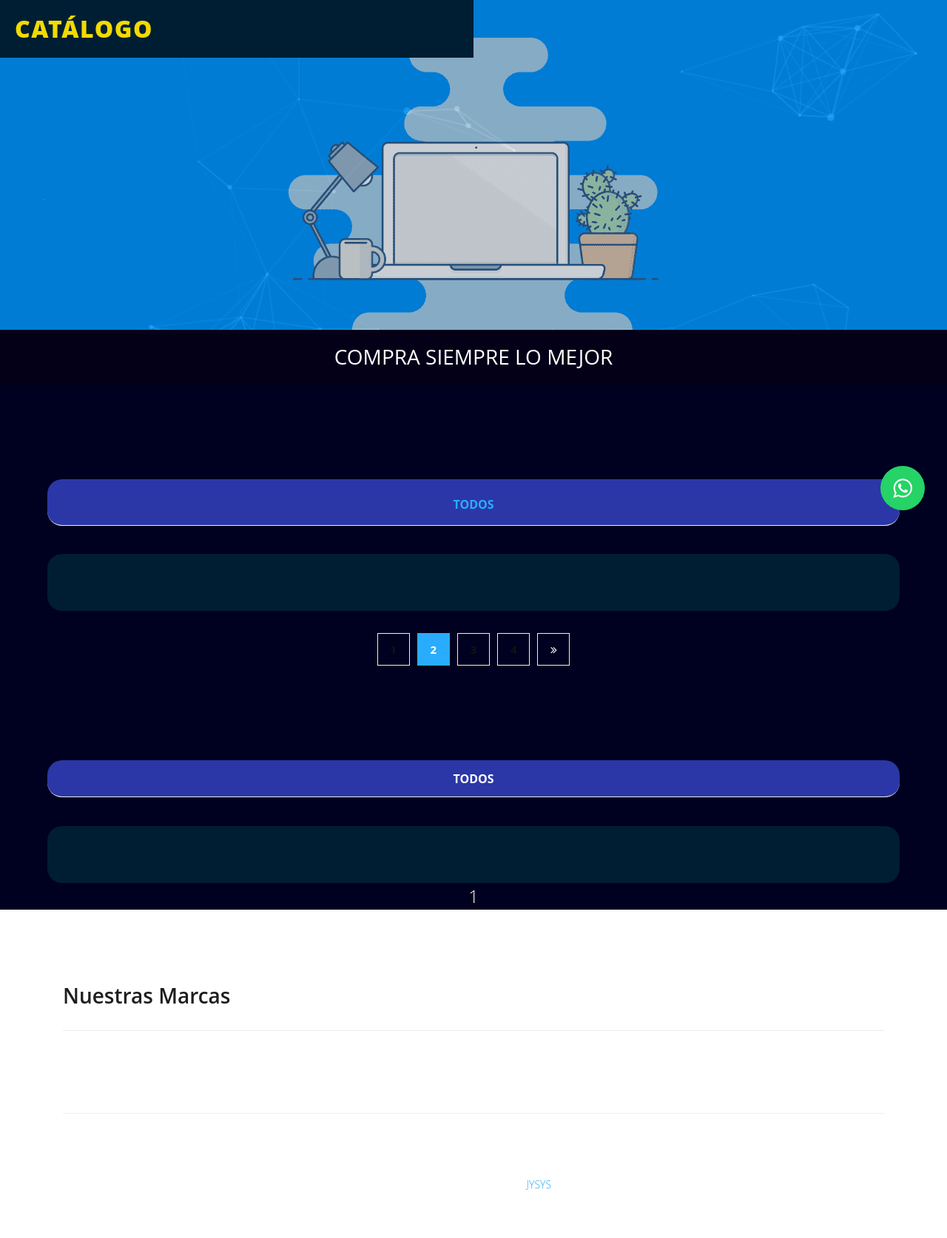
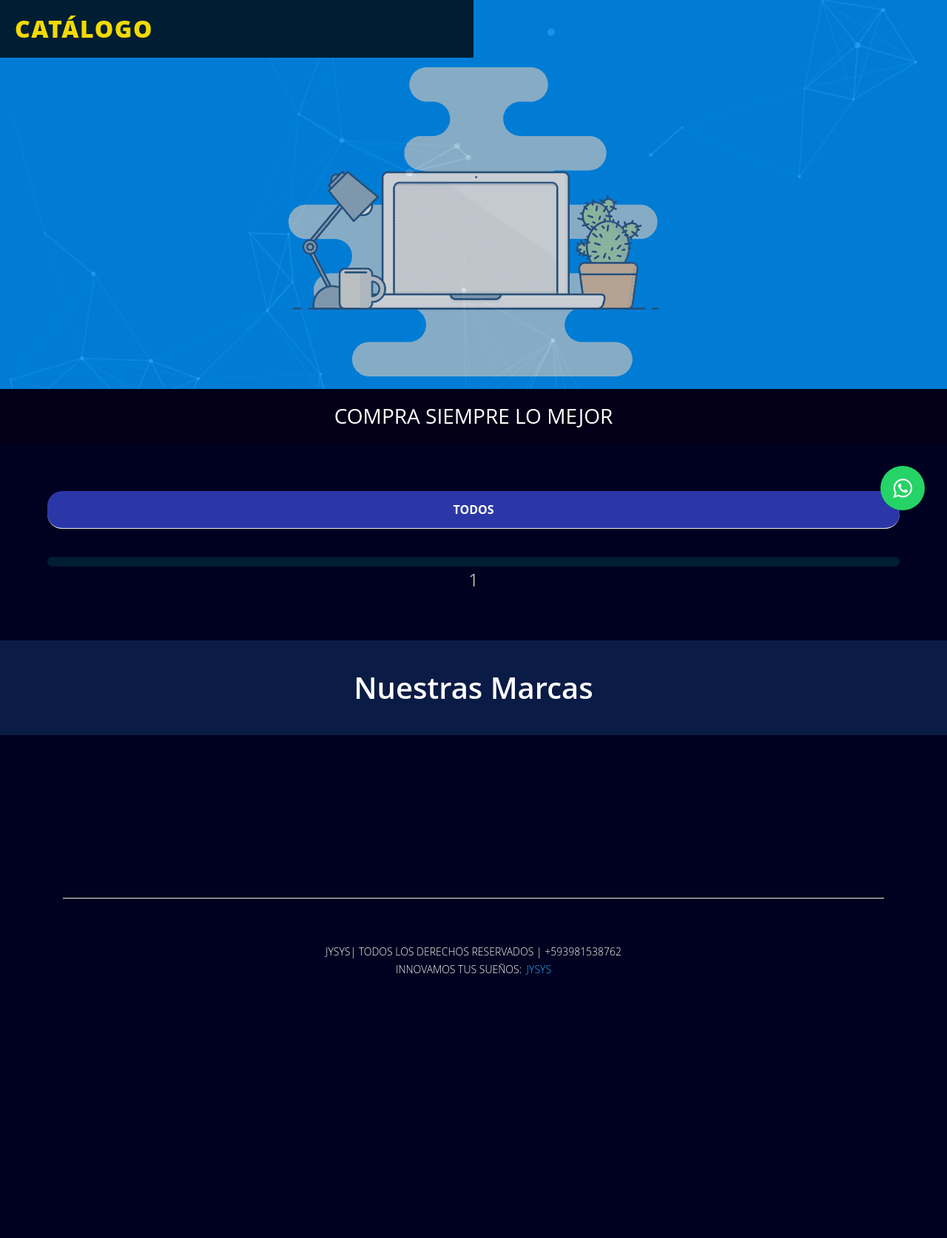
Before and after one commit to JolRobles/Tecnocity, a Django app: page /catalogo in a window 1280 px wide. Shown: the part 80-1754 px from the top of the page at 74% size. After the commit the page ends 1398 px from the top, so only its background shows below. Run offline with Django 3.2, Linux system fonts and the light colour scheme; data that the repository does not hold is empty; some libraries are stand-ins or nearby versions.

Commit message:
cambios ya mismo

```diff
--- a/static/css/templatemo-sixteen.css
+++ b/static/css/templatemo-sixteen.css
@@ -73,6 +73,15 @@ body {
 	align-items: center;
 	height: 22em;
 	max-width: 30%;
+	position: initial !important;
+}
+
+.marcas{
+	height: 20vh;
+	background-color: #000020;
+	display: flex;
+	justify-content: center;
+	align-items: center;
 }
 
 .down-content-footer {
@@ -114,7 +123,7 @@ body {
 
 .isotope {
 	background-color: #001E33;
-	padding: 3% 1%;
+	padding: 0 1% 1% 1%;
 	border-radius: 20px;
 	width: 90%;
 	display: flex;
@@ -267,16 +276,18 @@ a.filled-button:hover {
 }
 
 .section-heading {
-	text-align: left;
-	margin-bottom: 10px;
-	border-bottom: 1px solid #eee;
+	background-color: #0A1B46;
+	display: flex;
+	justify-content: center;
+	align-items: center;
+	height: 10vw;
+	width: 100%;
 }
 
 .section-heading h2 {
-	font-size: 28px;
+	font-size: 5vh;
 	font-weight: 600;
-	color: #1e1e1e;
-	margin-bottom: 30px;
+	color: #fff;
 }
 
 .products-heading {
@@ -1017,6 +1028,7 @@ header .navbar {
 
 footer {
 	text-align: center;
+	background-color: #000020;
 }
 
 footer .inner-content {
@@ -1041,12 +1053,13 @@ footer .inner-content p a {
 /* Product Page */
 
 .products {
-	padding-top: 10%;
+	padding-top: 5%;
 	background-color: #000020;
 	display: flex;
 	flex-direction: column;
 	justify-content: center;
 	align-items: center;
+	padding-bottom: 5%;
 }
 
 .products .filters {
@@ -1060,11 +1073,12 @@ footer .inner-content p a {
 	justify-content: center;
 	align-items: center;
 	padding: 1%;
+	flex-wrap: wrap;
 }
 
 .products .filters li {
 	text-transform: uppercase;
-	font-size: 2vh;
+	font-size: 1rem;
 	font-weight: 700;
 	color: #121212;
 	display: inline-block;
--- a/static/js/custom.js
+++ b/static/js/custom.js
@@ -1,9 +1,5 @@
 jQuery(document).ready(function ($) {
-
-
     "use strict";
-
-
 
     $(function () {
         $("#tabs").tabs();
@@ -41,7 +37,7 @@ jQuery(document).ready(function ($) {
             margin: 30,
             autoplay: true,
             smartSpeed: 700,
-            autoplayTimeout: 6000,
+            autoplayTimeout: 3000,
             responsive: {
                 0: {
                     items: 1,
@@ -139,152 +135,15 @@ jQuery(document).ready(function ($) {
         nextArrow: '<button class="NextArrow"></button>',
     });
 
-    // $('.filters ul li').click(function () {
-    //     $('.filters ul li').removeClass('active');
-    //     $(this).addClass('active');
-    //     console.log("si se quito");
-
-    //     var data = $(this).attr('data-filter');
-    //     console.log(data);
-    //     $grid.isotope({
-    //         filter: data
-    //     });
-    //     setPagination();
-    // });
-    // var itemSelector = '.product-item';
-
-    // var $grid = $(".grid").isotope({
-    //     itemSelector: itemSelector,
-    //     percentPosition: true,
-    //     // masonry: {
-    //     //     columnWidth: ".all"
-    //     // }
-    // });
-
-    // //Ascending order
-    // var responsiveIsotope = [
-    //     [480, 4],
-    //     [720, 6]
-    // ];
-
-    // var itemsPerPageDefault = 3;
-    // console.log(itemsPerPageDefault);
-    // var itemsPerPage = defineItemsPerPage();
-    // var currentNumberPages = 1;
-    // var currentPage = 1;
-    // var currentFilter = '*';
-    // var filterAtribute = 'data-filter';
-    // var pageAtribute = 'data-page';
-    // var pagerClass = 'isotope-pager';
-
-    // function changeFilter(selector) {
-    //     $grid.isotope({
-    //         filter: selector
-    //     });
-    // }
-
-    // function getFilterSelector() {
-    //     var selector = itemSelector;
-    //     if (currentFilter != '*') {
-    //         selector += `[${filterAtribute}~="${currentFilter}"]`
-    //     }
-    //     return selector;
-    // }
-
-    // function goToPage(n) {
-    //     currentPage = n;
-
-    //     var selector = getFilterSelector();
-    //     selector += `[${pageAtribute}="${currentPage}"]`;
-
-    //     changeFilter(selector);
-    // }
-
-    // function defineItemsPerPage() {
-    //     var pages = itemsPerPageDefault;
-
-    //     for (var i = 0; i < responsiveIsotope.length; i++) {
-    //         if ($(window).width() <= responsiveIsotope[i][0]) {
-    //             pages = responsiveIsotope[i][1];
-    //             break;
-    //         }
-    //     }
-    //     return pages;
-    // }
-
-    // function setPagination() {
-    //     var SettingsPagesOnItems = function () {
-    //         // var itemsLength = $grid.children(itemSelector).length;
-    //         var itemsLength = $('.product-item:not([style*="display: none"])').length;
-    //         console.log("gaa " + itemsLength);
-    //         var pages = Math.ceil(itemsLength / itemsPerPage);
-    //         var item = 1;
-    //         var page = 1;
-    //         var selector = getFilterSelector();
-
-    //         $grid.children(selector).each(function () {
-    //             if (item > itemsPerPage) {
-    //                 page++;
-    //                 item = 1;
-    //             }
-    //             $(this).attr(pageAtribute, page);
-    //             item++;
-    //         });
-
-    //         currentNumberPages = page;
-
-    //     }();
-
-    //     var CreatePagers = function () {
-
-    //         var $isotopePager = ($('.' + pagerClass).length == 0) ? $('<div class="' + pagerClass + '"></div>') : $('.' + pagerClass);
-
-    //         $isotopePager.html('');
-
-    //         for (var i = 0; i < currentNumberPages; i++) {
-    //             var $pager = $('<a href="javascript:void(0);" class="pager" ' + pageAtribute + '="' + (i + 1) + '"></a>');
-    //             $pager.html(i + 1);
-
-    //             $pager.click(function () {
-    //                 var page = $(this).eq(0).attr(pageAtribute);
-    //                 goToPage(page);
-    //             });
-
-    //             $pager.appendTo($isotopePager);
-    //         }
-    //         $grid.after($isotopePager);
-    //     }();
-    // }
-
-    // setPagination();
-    // goToPage(1);
-
-    // //Adicionando Event de Click para as categorias
-    // // $('.filters a').click(function () {
-    // //     var filter = $(this).attr(filterAtribute);
-    // //     currentFilter = filter;
-    // //     setPagination();
-    // //     goToPage(1);
-    // // });
-
-    // //Evento Responsivo
-    // $(window).resize(function () {
-    //     itemsPerPage = defineItemsPerPage();
-    //     setPagination();
-    //     goToPage(1);
-    // });
-
-
     $(document).ready(function () {
-
         var itemSelector = '.grid-item';
 
         var $container = $('#container').isotope({
             itemSelector: itemSelector,
-            masonry: {
-                // columnWidth: itemSelector,
-                // isFitWidth: true
-            }
+            // masonry: {
+            //     // columnWidth: itemSelector,
+            //     // isFitWidth: true
+            // }
         });
 
         //Ascending order
@@ -293,7 +152,7 @@ jQuery(document).ready(function ($) {
             [720, 6]
         ];
 
-        var itemsPerPageDefault = 5;
+        var itemsPerPageDefault = 6;
         var itemsPerPage = defineItemsPerPage();
         var currentNumberPages = 1;
         var currentPage = 1;
@@ -333,25 +192,17 @@ jQuery(document).ready(function ($) {
                     pages = responsiveIsotope[i][1];
                     break;
                 }
-
-
-
             }
-
             return pages;
         }
 
         function setPagination() {
-
             var SettingsPagesOnItems = function () {
-
                 var itemsLength = $container.children(itemSelector).length;
-
                 var pages = Math.ceil(itemsLength / itemsPerPage);
                 var item = 1;
                 var page = 1;
                 var selector = getFilterSelector();
-
                 $container.children(selector).each(function () {
                     if (item > itemsPerPage) {
                         page++;
--- a/templates/app/products.html
+++ b/templates/app/products.html
@@ -4,8 +4,8 @@
 {% block content %}
 
 
-<div class="particulas" style="height: calc(75vh - 80px);">
-  <div id="particles-js" style="z-index: -1; background-color: #001c3a; height: calc(75vh - 80px) !important;"></div>
+<div class="particulas" style="height: calc(85vh - 80px);">
+  <div id="particles-js" style="z-index: -1; background-color: #001c3a; height: calc(85vh - 80px) !important;"></div>
   <div class="banner-products">
     <div class="content-slider">
       <div class="text">
@@ -17,58 +17,6 @@
     </div>
   </div>
 </div>
-
-
-<div class="products">
-  <div class="filters">
-    <ul>
-      <li class="active" data-filter="*">Todos</li>
-      {% for categoria in categorias %}
-      <li data-filter=".{{categoria}}">{{ categoria }}</li>
-      {% endfor %}
-    </ul>
-  </div>
-
-  <div class="grid isotope filters-content">
-    {% for producto in productos %}
-    <div class="product-item {{producto.categoria}}">
-      {% if producto.img_producto %}
-      <a href="#"><img src="{{ producto.img_producto.url }}" width="100" height="250" alt="{{ producto.img_producto }}"
-          style="border-radius: 1em !important;"></a>
-      {% else %}
-      No hay imagen
-      {% endif %}
-      <div class="down-content">
-        <a href="#">
-          <h4>{{producto.nombre}}</h4>
-        </a>
-        <p>{{producto.descripcion}}</p>
-      </div>
-      <div class="down-content-footer">
-        <ul class="stars">
-          <li><i>Stock: </i></li>
-          <li>{{producto.stock}}</li>
-        </ul>
-        <span class="marca">{{producto.marca}}</span>
-      </div>
-    </div>
-    {% endfor %}
-  </div>
-
-  <div class="col-md-12">
-    <ul class="pages" style="color: #fff;">
-      <li><a href="#">1</a></li>
-      <li class="active"><a href="#">2</a></li>
-      <li><a href="#">3</a></li>
-      <li><a href="#">4</a></li>
-      <li><a href="#"><i class="fa fa-angle-double-right"></i></a></li>
-    </ul>
-  </div>
-</div>
-
-
-
-
 
 <div class="products">
   <ul class="filters">
@@ -105,25 +53,17 @@
   </div>
 </div>
 
-<div class="happy-clients">
-  <div class="container">
-    <div class="row">
-      <div class="col-md-12">
 <div class="section-heading">
   <h2>Nuestras Marcas</h2>
 </div>
-      </div>
-      <div class="col-md-12">
+<div class="marcas">
   <div class="owl-clients owl-carousel">
     {% for marca in marcas %}
     <div class="client-item">
-            <a href="#"><img src="{{ marca.img_marca.url }}" width="50" height="100" alt="{{ marca.img_marca }}"
-                style="border-radius: 1em !important;"></a>
+      <a href="#"><img src="{{ marca.img_marca.url }}" width="50" height="75" alt="{{ marca.img_marca }}"></a>
     </div>
     {% endfor %}
   </div>
 </div>
-    </div>
-  </div>
-</div>
+
 {% endblock content %}
```
Also changed, not shown: templates/app/base.html (+18 -11 lines), 8 other files. Lines whose indentation alone changed are shown as unchanged.
